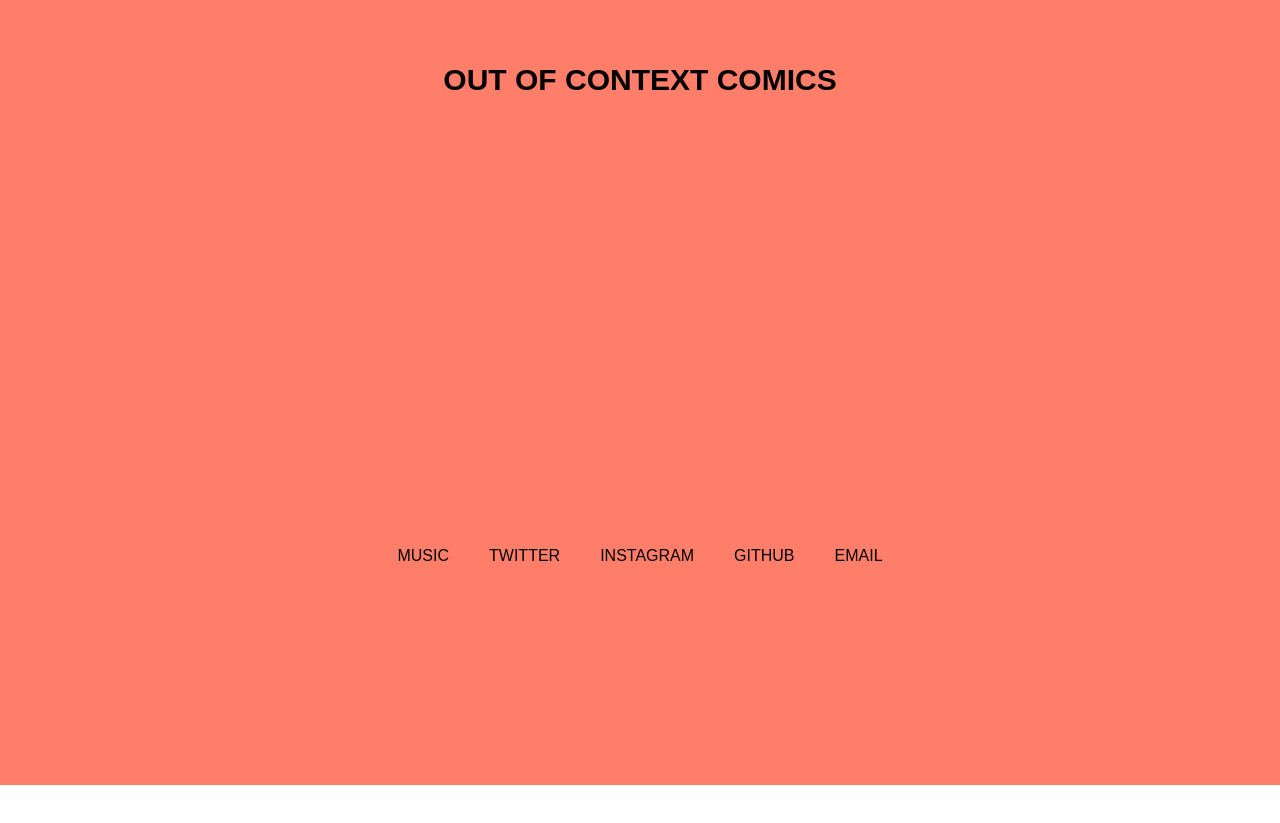
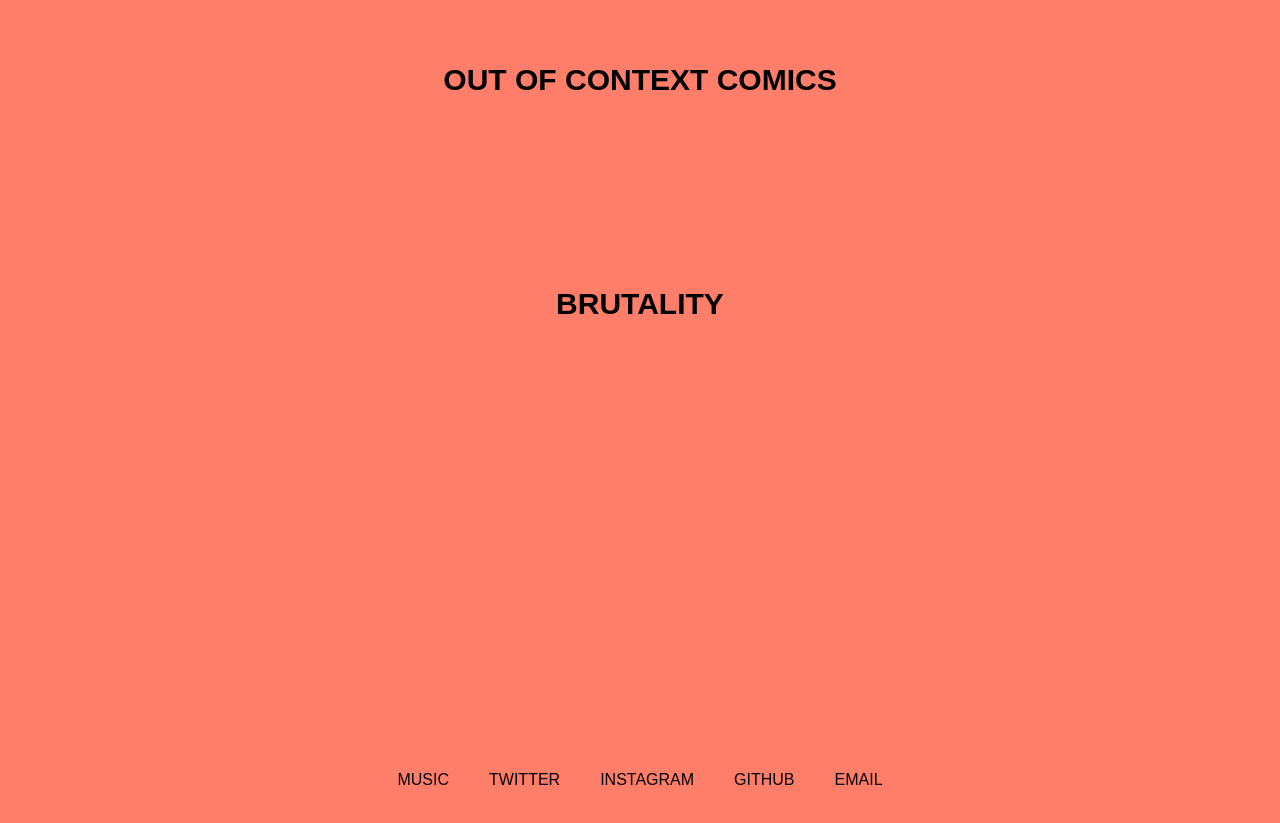
Before and after one commit to danrector/updated-site, a React (Create React App) app: page / in a window 1280 px wide. Shown: the part 2180-3003 px from the top of the page. Before the commit the page ends 2965 px from the top, so only its background shows below. Built offline with nearby package versions, Linux system fonts and the light colour scheme.

Commit message:
added brutality

```diff
--- a/src/App.js
+++ b/src/App.js
@@ -22,6 +22,9 @@ class App extends Component {
             <h3>
               <a target="_blank" href="https://out-of-context-comics.herokuapp.com">Out of Context comics</a>
             </h3>
+            <h3>
+              <a target="_blank" href="https://brutality.herokuapp.com">Brutality</a>
+            </h3>
           </div>
         </div>
 
```
